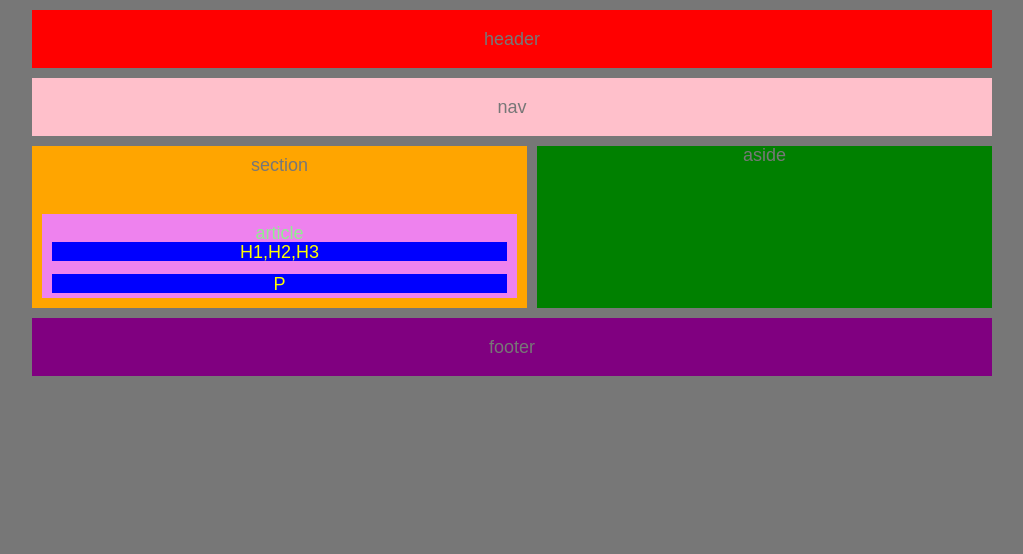
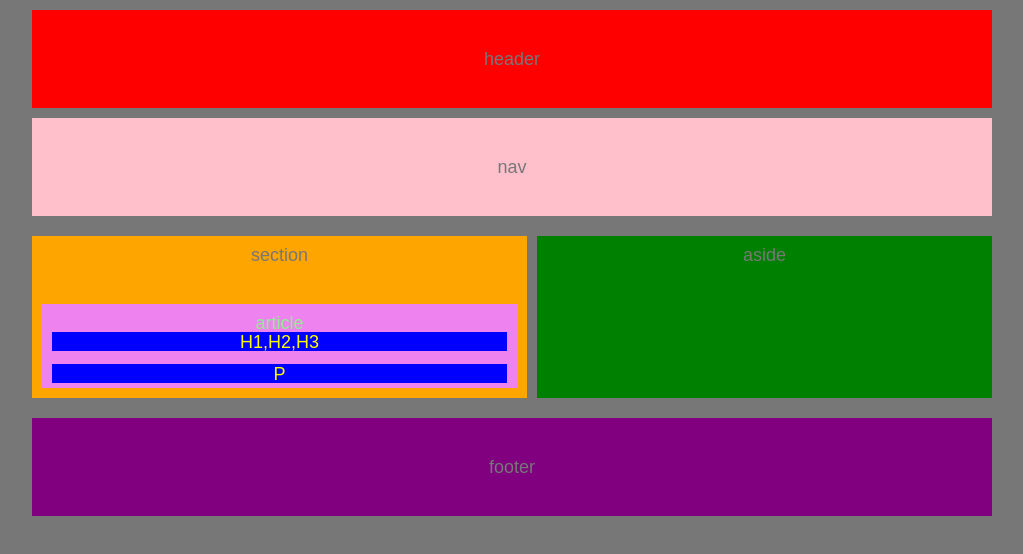
Before and after one commit to Mdealba/HW-Wireframe, a plain HTML site: page index.html in a window 1280 px wide. Shown: the whole page, without its empty margins (128-1151 px from the left). Drawn offline with Linux system fonts and the light colour scheme.

Commit message:
added padding on footer & nav

```diff
--- a/style.css
+++ b/style.css
@@ -18,11 +18,16 @@ body {
     padding: 20px;
     margin-bottom: 10px;
     margin-top: 10px;
+    padding-top: 40px;
+    padding-bottom: 40px;
 }
 
 .nav {
     background-color: pink;
     padding: 20px;
+    padding-top: 40px;
+    padding-bottom:40px;
+    margin-bottom: 10px;
 }.wrapper {
     display: -webkit-flex; /* Safari */
     display: flex;
@@ -30,6 +35,8 @@ body {
 .section {
     background-color: orange;
     float: left;
+    padding-top: 30px;
+    padding-bottom: 30px;
     padding: 10px 0;
     width: 495px;
     min-width: 495px;
@@ -50,14 +57,18 @@ body {
     -ms-flex: 1;  /* IE 10 */
     flex: 1;
     margin-top: 10px;
-
+    padding-top: 10px;
+    padding-bottom: 10px;
 }
 
 .footer {
     background-color: purple;
     padding: 20px;
     clear: both;
-    margin-bottom: 100px;
+    margin-top: 10px;
+    margin-bottom: 40px;
+    padding-top: 40px;
+    padding-bottom: 40px;
 
 }
 
```
